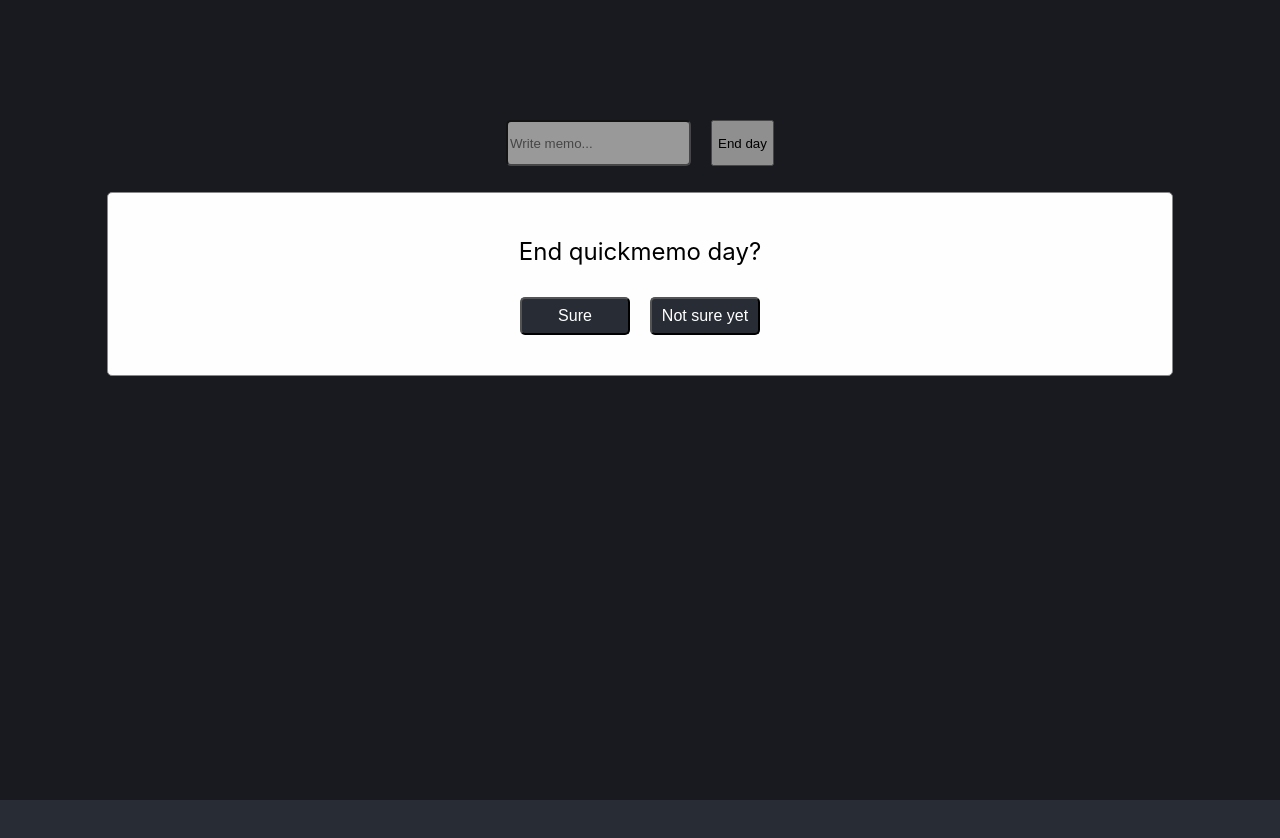
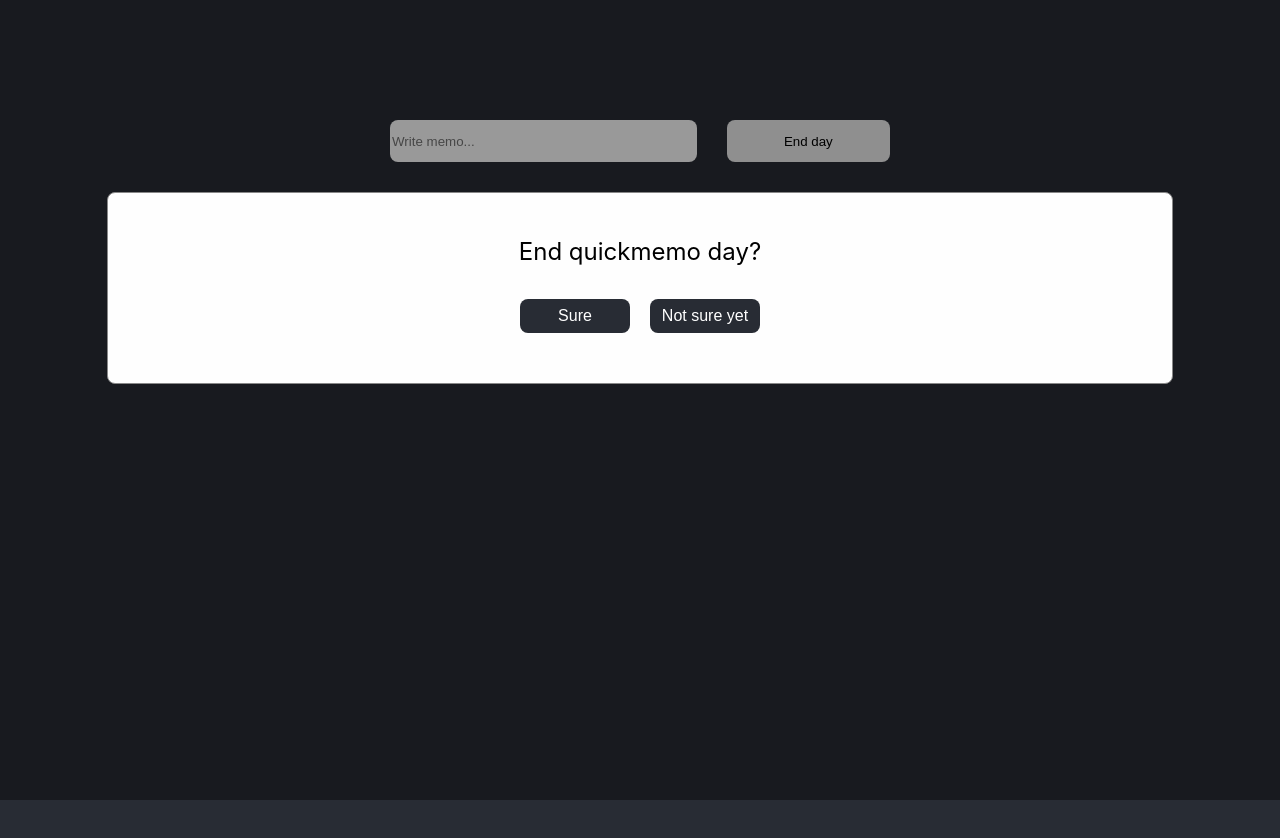
Before and after one commit to jakubpatzer/quickmemo, a React (Create React App) app: page / in a window 1280 px wide. Both pictures are taken after a click on the button "End day". Built offline with nearby package versions, Linux system fonts and the light colour scheme.

Commit message:
Smoother styling

```diff
--- a/src/components/memo/memo.module.css
+++ b/src/components/memo/memo.module.css
@@ -3,7 +3,7 @@
   background-color: white;
   color: black;
   padding: 20px 30px;
-  border-radius: 5px;
+  border-radius: 8px;
   line-break: anywhere;
   text-align: center;
   position: relative;
--- a/src/components/modal/modal.module.css
+++ b/src/components/modal/modal.module.css
@@ -10,10 +10,10 @@
 }
 
 .modalContent {
-  border-radius: 5px;
+  border-radius: 8px;
   background-color: #fefefe;
   margin: 15% auto; /* 15% from the top and centered */
-  padding: 20px 20px 40px;
+  padding: 20px 20px 50px;
   border: 1px solid #888;
   width: 80%; /* Could be more or less, depending on screen size */
   text-align: center;
@@ -29,7 +29,8 @@
   background-color: #282c34;
   color: white;
   padding: 8px 8px;
-  border-radius: 5px;
+  border: none;
+  border-radius: 8px;
   width: 110px;
   margin: 0 10px;
   font-size: 1rem;
--- a/src/global.css
+++ b/src/global.css
@@ -5,15 +5,18 @@
 .input-conatiner {
   margin: 100px 0 50px;
   display: flex;
-  justify-content: center;
 }
 
 .memo-input {
   height: 40px;
-  border-radius: 5px;
-  margin-right: 20px;
+  border-radius: 8px;
+  margin-right: 30px;
+  flex: 2;
+  border: none;
 }
 
 .end-day-button {
-  padding: 12px 5px;
+  flex: 1;
+  border-radius: 8px;
+  border: none;
 }
```
